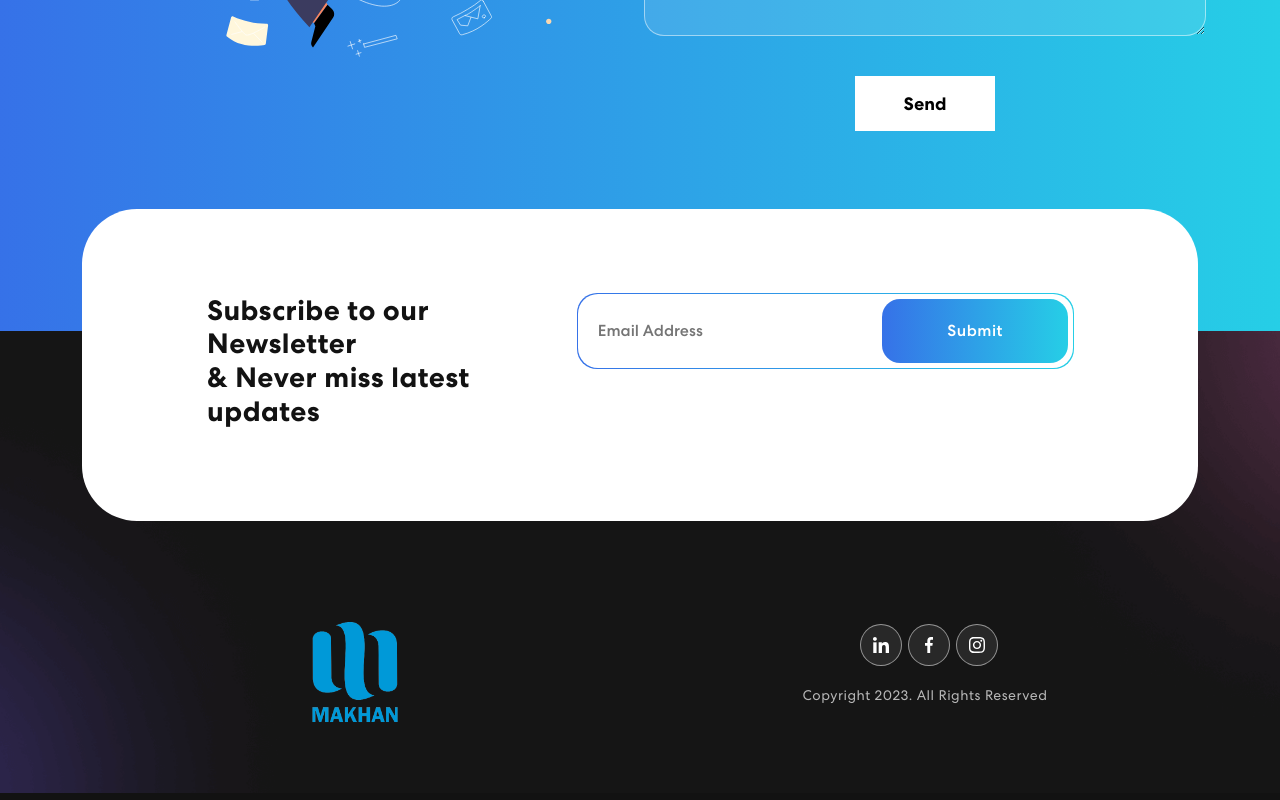
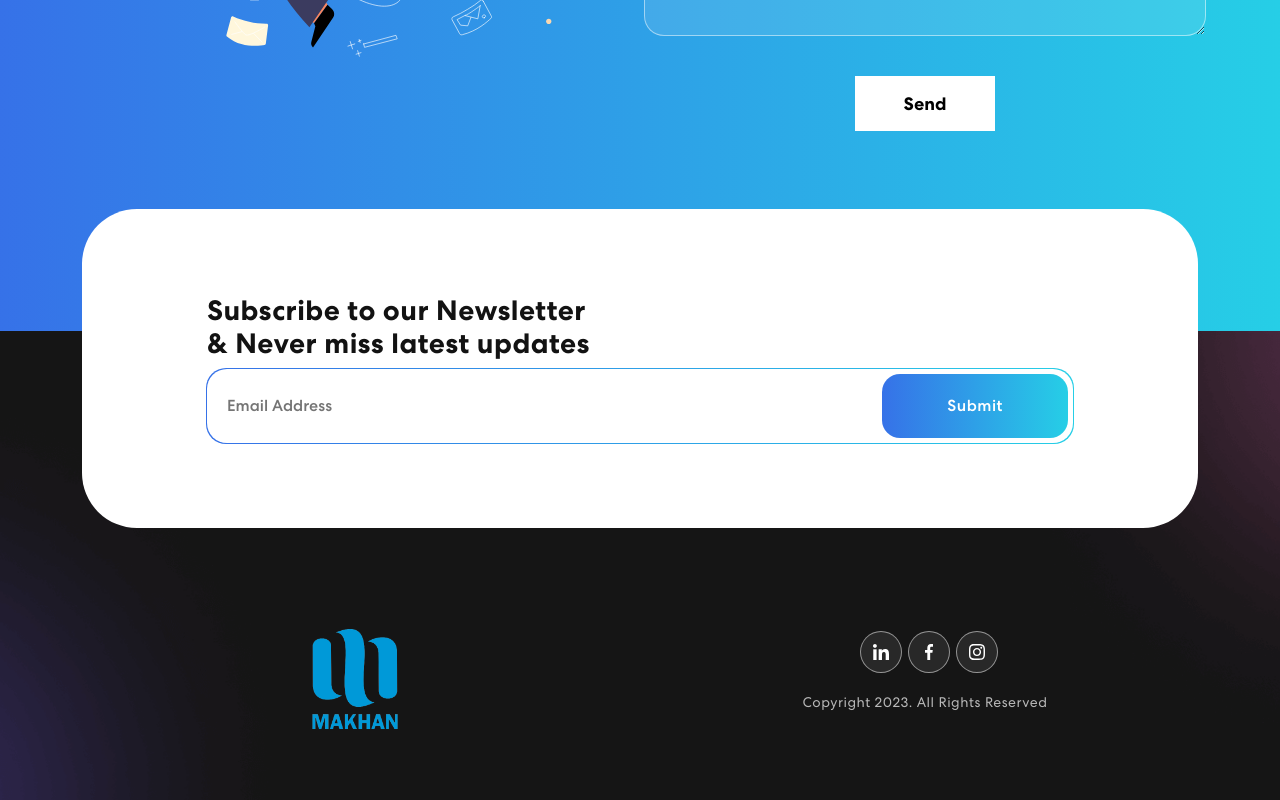
Before and after one commit to yerrymina1195/react-portofolio, a React (Create React App) app: page / in a window 1280 px wide. Shown: the part 2721-3521 px from the top of the page. Built offline with nearby package versions, Linux system fonts and the light colour scheme.

Commit message:
03/05/ commit

```diff
--- a/src/App.css
+++ b/src/App.css
@@ -632,13 +632,7 @@ nav.navbar .navbar-toggler[aria-expanded="true"] .navbar-toggler-icon {
   margin-top: 20px;
 }
 @media only screen and (max-width: 393px){
-  .newsletter-bx {
 
-
-    padding: 35px 55px;
-    margin-bottom: 80px;
-    margin-top: -122px;
-  }
   .newsletter-bx h3 {
 
   font-size: 15px;
@@ -679,3 +673,12 @@ nav.navbar .navbar-toggler[aria-expanded="true"] .navbar-toggler-icon {
   width: 100%;
 }
 }
+@media only screen and (max-width: 793px){
+  .newsletter-bx {
+
+
+    padding: 35px 55px;
+    margin-bottom: 80px;
+    margin-top: -122px;
+  }
+}
--- a/src/components/Footer.jsx
+++ b/src/components/Footer.jsx
@@ -12,12 +12,12 @@ export const Footer = () => {
         <Row className="align-items-center">
         <Col lg={12}>
         <div className="newsletter-bx wow slideInUp">
-          <Row>
-            <Col lg={12} md={6} xl={5}>
+          <Row className="flex-column">
+            <Col  md={12} >
               <h3>Subscribe to our Newsletter<br></br> & Never miss latest updates</h3>
 
             </Col>
-            <Col sm={12} md={6}  xl={7}>
+            <Col   >
               <form>
                 <div className="new-email-bx">
                   <input  type="email" placeholder="Email Address" />
```
